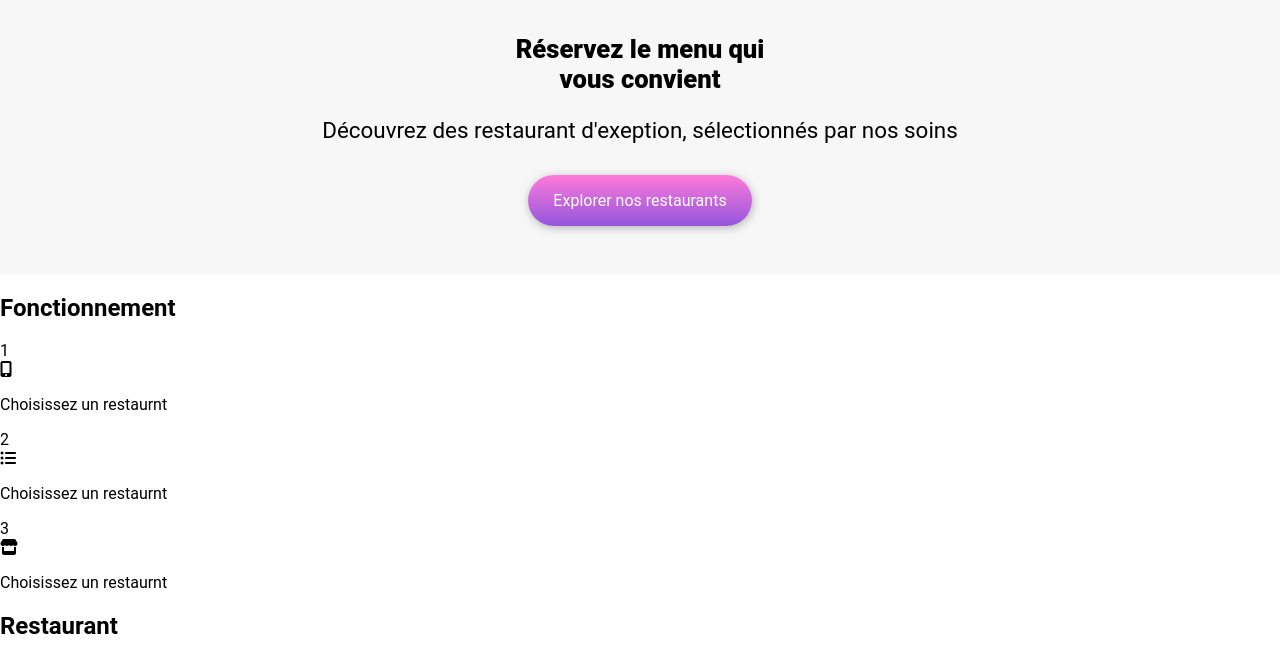
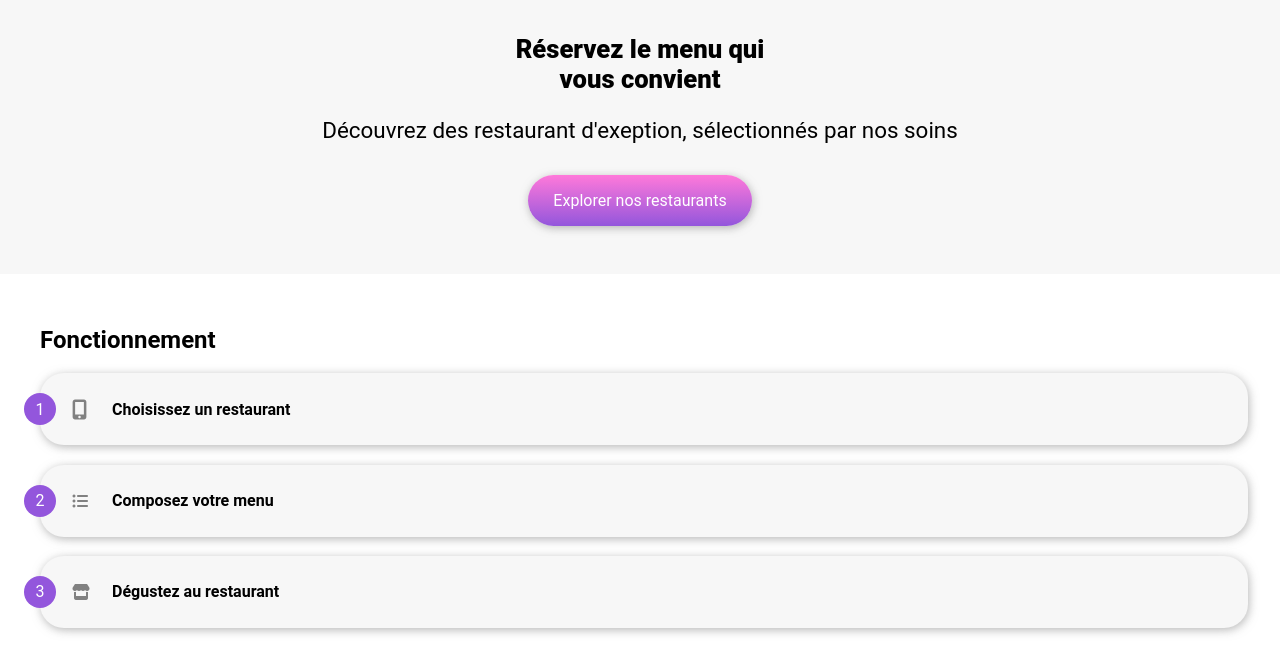
Before and after one commit to FredericBeucher/Ohmyfood, a website: page index.html in a window 1280 px wide. Shown: the part 127-784 px from the top of the page. Drawn offline with Linux system fonts and the light colour scheme; a web font is replaced by a local one.

Commit message:
Bloc notice ok

```diff
--- a/index.html
+++ b/index.html
@@ -28,32 +28,32 @@
     <section class="reservez">
         <h2>Réservez le menu qui<br>vous convient</h2>
         <p>Découvrez des restaurant d'exeption, sélectionnés par nos soins</p>
-        <a href="restos" class="btn">Explorer nos restaurants</a>
+        <a href="#restaurants" class="btn">Explorer nos restaurants</a>
     </section>
 
     <!-- Bloc Fontionnement -->
-    <section>
+    <section class="blocnotice">
 
         <h2>Fonctionnement</h2>
 
-        <div class="options">
+        <div class="troisnotices">
 
-            <div class="choix">
-                <div class="rond">1</div>
-                <i class="fas fa-mobile-alt"></i>
-                <p>Choisissez un restaurnt</p>
+            <div class="blocnotice__troisnotices--notice">
+                <span class="rond">1</span>
+                <i class="fas fa-mobile-alt fa-lg"></i>
+                <p>Choisissez un restaurant</p>
             </div>
 
-            <div class="compo">
-                <div class="rond">2</div>
+            <div class="blocnotice__troisnotices--notice">
+                <span class="rond">2</span>
                 <i class="fas fa-list-ul"></i>
-                <p>Choisissez un restaurnt</p>
+                <p>Composez votre menu</p>
             </div>
 
-            <div class="degust">
-                <div class="rond">3</div>
+            <div class="blocnotice__troisnotices--notice">
+                <span class="rond">3</span>
                 <i class="fas fa-store"></i>
-                <p>Choisissez un restaurnt</p>
+                <p>Dégustez au restaurant</p>
             </div>
 
         </div>
@@ -63,7 +63,7 @@
     <!-- liens des 4 restos -->
     <main>
 
-        <h2>Restaurant</h2>
+        <h2 id="restaurants">Restaurants</h2>
 
         <section>
 
--- a/main.scss
+++ b/main.scss
@@ -28,6 +28,7 @@ header nav h1 {
     padding: 1rem;
 }
 
+// Emplacement du restaurant
 .local {
     background-color: #f1f1f1;
         & h3 {
@@ -40,6 +41,8 @@ header nav h1 {
         }
     }
 }
+
+// Présentation et bouton
 .reservez {
     text-align: center;
     background: #f7f7f7;
@@ -64,6 +67,60 @@ header nav h1 {
     }
 }
 
+// Fonctionnement
+.blocnotice {
+    padding: 2rem 2rem 2rem 2.5rem;
+    &__troisnotices {
+        &--notice {
+            background: #f7f7f7;
+            display: flex;
+            align-items: center;
+            border-radius: 1.5rem;
+            margin: 0 0 1.2rem;
+            height: 4.5rem;
+            box-shadow: 1px 2px 10px #7c7c7c8c;
+            transition: .2s ease-in-out;
+
+            & .rond {
+                display: flex;
+                align-items: center;
+                justify-content: center;
+                position: absolute;
+                margin-left: -1rem;
+                background: #9356dc;
+                color: #fff;
+                width: 2rem;
+                height: 2rem;
+                border-radius: 2rem;
+            }
+
+            & .fas {
+                display: flex;
+                position: absolute;
+                left: 4.5rem;
+                padding-right: 2rem;
+                color: #818181;
+                transition: .2s ease-in-out;
+            }
+
+            & p {
+                position: absolute;
+                left: 7rem;
+                font-weight: bold;
+            }
+
+            &:hover {
+                background: #9256dc1a;
+                .fas {
+                    color:#9356dc;
+                }
+            }
+
+        }
+    }
+}
+
+// Footer commun à toutes les pages
 footer {
     padding: 1rem 0 1rem 2rem;
     background: #1b1b1b;
```
Also changed, not shown: style.css, 1 other file.
